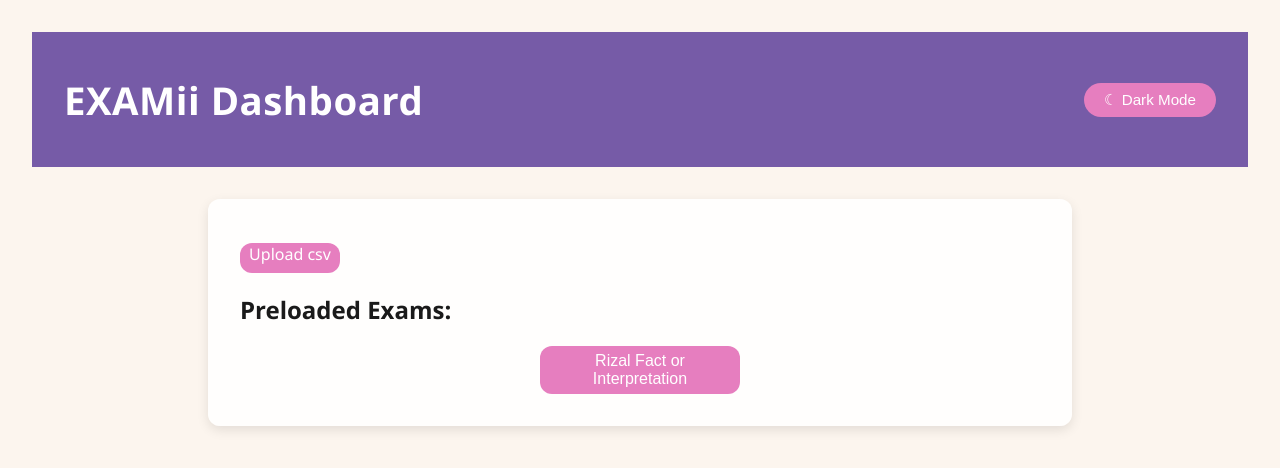
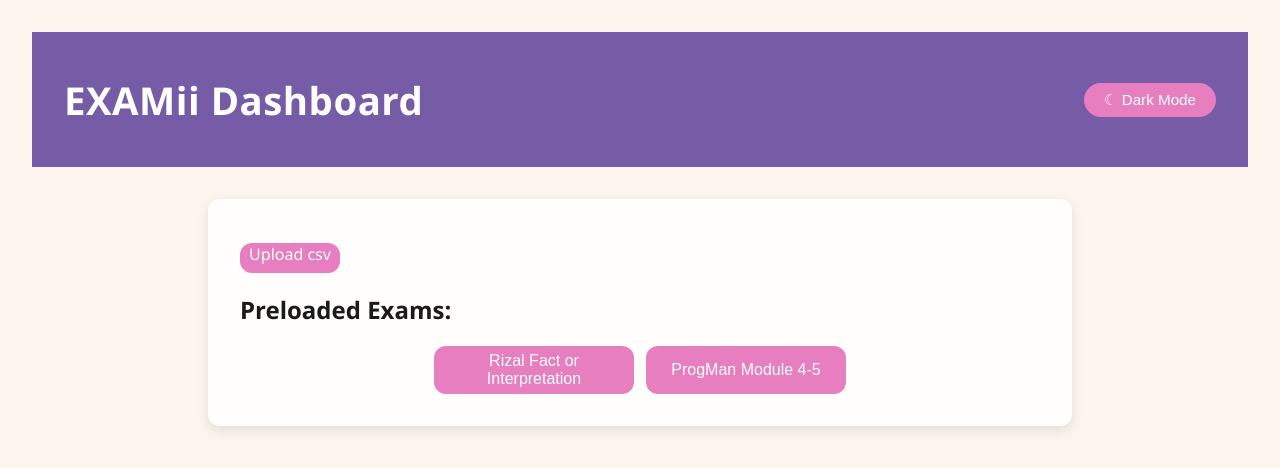
Before and after one commit to AB0-0/EXAMii, a React (Create React App) app: page / in a window 1280 px wide. Shown: the top 468 px of the page. Built offline with nearby package versions, Linux system fonts and the light colour scheme.

Commit message:
Update Dashboard.js

```diff
--- a/src/Dashboard.js
+++ b/src/Dashboard.js
@@ -36,6 +36,7 @@ function Dashboard() {
                 <h2>Preloaded Exams:</h2>
                 <div className='preload-btn'>
                     <button onClick={()=> preloadExam('rizal_F_or_I.csv')}>Rizal Fact or Interpretation</button>
+                    <button onClick={()=> preloadExam('progman_m4_5.csv')}>ProgMan Module 4-5</button>
                 </div>
             </div>
         </div>
```
